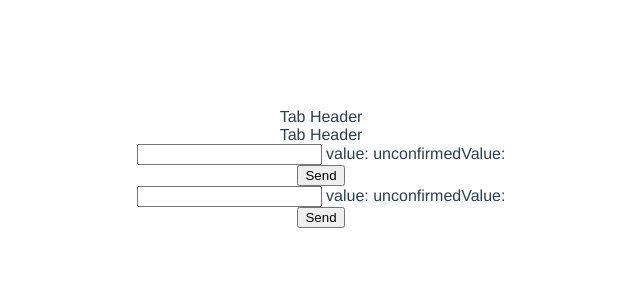
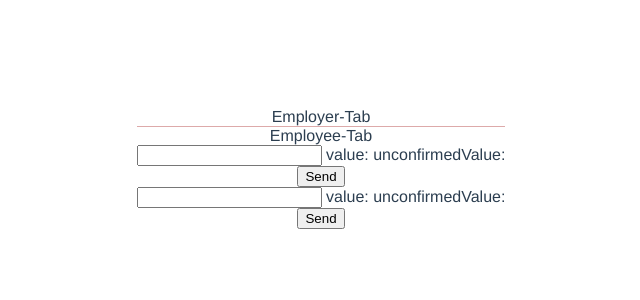
Before and after one commit to ai-creativeship/negotiation-app, a Vue app: page / in a window 1280 px wide. Shown: the top 300 px of the page, without its empty margins (319-959 px from the left). Built offline with nearby package versions, Linux system fonts and the light colour scheme.

Commit message:
Created negotation window and header tests. Separated negotation header and content from window

```diff
--- a/src/App.vue
+++ b/src/App.vue
@@ -5,7 +5,7 @@
 </template>
 
 <script>
-import NegotiationWindow from '@/components/NegotiationWindow.vue'
+import NegotiationWindow from '@/components/negotiation-window/NegotiationWindow.vue'
 export default {
   name: 'App',
   components: {
--- a/src/components/NegotiationWindow.vue
+++ /dev/null
@@ -1,54 +0,0 @@
-<template>
-  <div class="negotiation-window__wrapper">
-    <section class="negotiation-window">
-      <div class="headers__container">
-        <tab-header />
-        <tab-header />
-      </div>
-      <div class="content__container">
-        <tab-content />
-        <tab-content />
-      </div>
-    </section>
-  </div>
-</template>
-
-<script>
-import TabHeader from './tab/TabHeader.vue'
-import TabContent from './tab/TabContent.vue'
-
-export default {
-  name: 'NegotiationWindow',
-  components: {
-    TabHeader,
-    TabContent
-  },
-  props: {
-    tabsTitles: {
-      type: Object,
-      default: function () {
-        return {
-          employerTab: 'Employer-Tab',
-          employeeTab: 'Employee-Tab'
-        }
-      },
-      required: false
-    }
-  },
-  data: function () {
-    return {
-      isModalClosed: false,
-      employersMaximalWage: -1,
-      employeesMinimalWage: -1,
-      communicates: {
-        success: 'Success!',
-        failure: 'Failure'
-      }
-    }
-  }
-}
-</script>
-
-<style lang="scss" scoped>
-
-</style>
--- /dev/null
+++ b/src/components/negotiation-window/NegotiationWindow.vue
@@ -0,0 +1,45 @@
+<template>
+  <div class="negotiation-window__wrapper">
+    <section class="negotiation-window">
+      <negotiation-window-header
+        :active-tab="activeTab"
+        @switchActiveTab="onSwitchActiveTab"
+      />
+      <negotiation-window-content />
+    </section>
+  </div>
+</template>
+
+<script>
+import NegotiationWindowContent from './NegotiationWindowContent.vue'
+import NegotiationWindowHeader from './NegotiationWindowHeader.vue'
+
+export default {
+  name: 'NegotiationWindow',
+  components: {
+    NegotiationWindowContent,
+    NegotiationWindowHeader
+  },
+  data: function () {
+    return {
+      isModalClosed: false,
+      employersMaximalWage: -1,
+      employeesMinimalWage: -1,
+      communicates: {
+        success: 'Success!',
+        failure: 'Failure'
+      },
+      activeTab: ''
+    }
+  },
+  methods: {
+    onSwitchActiveTab (newActive) {
+      this.activeTab = newActive
+    }
+  }
+}
+</script>
+
+<style lang="scss" scoped>
+
+</style>
--- /dev/null
+++ b/src/components/negotiation-window/NegotiationWindowContent.vue
@@ -0,0 +1,21 @@
+<template>
+  <div class="content__container">
+    <tab-content />
+    <tab-content />
+  </div>
+</template>
+
+<script>
+import TabContent from './tab/TabContent.vue'
+
+export default {
+  name: 'NegotiationWindowContent',
+  components: {
+    TabContent
+  }
+}
+</script>
+
+<style>
+
+</style>
--- /dev/null
+++ b/src/components/negotiation-window/NegotiationWindowHeader.vue
@@ -0,0 +1,60 @@
+<template>
+  <div class="headers__container">
+    <div @click="switchActiveTab(tabsTitles.employerTab)">
+      <tab-header
+        :title="tabsTitles.employerTab"
+        :is-active="isActiveTab(tabsTitles.employerTab)"
+      />
+    </div>
+    <div @click="switchActiveTab(tabsTitles.employeeTab)">
+      <tab-header
+        :title="tabsTitles.employeeTab"
+        :is-active="isActiveTab(tabsTitles.employeeTab)"
+      />
+    </div>
+  </div>
+</template>
+
+<script>
+import TabHeader from './tab/TabHeader.vue'
+
+export default {
+  name: 'NegotiationWindowHeader',
+  components: {
+    TabHeader
+  },
+  props: {
+    tabsTitles: {
+      type: Object,
+      default: function () {
+        return {
+          employerTab: 'Employer-Tab',
+          employeeTab: 'Employee-Tab'
+        }
+      },
+      required: false
+    },
+    activeTab: {
+      type: String,
+      default: '',
+      required: false
+    }
+  },
+  mounted: function () {
+    this.switchActiveTab(this.tabsTitles.employerTab)
+  },
+  methods: {
+    switchActiveTab (newActive) {
+      this.$emit('switchActiveTab', newActive)
+    },
+    isActiveTab (tabToCheck) {
+      return this.activeTab === tabToCheck
+    }
+  }
+
+}
+</script>
+
+<style>
+
+</style>
--- a/src/components/tab/TabHeader.vue
+++ b/src/components/negotiation-window/tab/TabHeader.vue
@@ -26,5 +26,7 @@ export default {
 </script>
 
 <style lang="scss" scoped>
-
+.active {
+  border-bottom: 1px solid #daa;
+}
 </style>
```
Also changed, not shown: src/components/negotiation-window/tab/TabContent.vue (renamed from src/components/tab/TabContent.vue), src/components/negotiation-window/tab/elements/InputField.vue (renamed from src/components/tab/elements/InputField.vue), src/components/negotiation-window/tab/elements/SendButton.vue (renamed from src/components/tab/elements/SendButton.vue), 2 other files (tests, documents, lock files or other folders).
